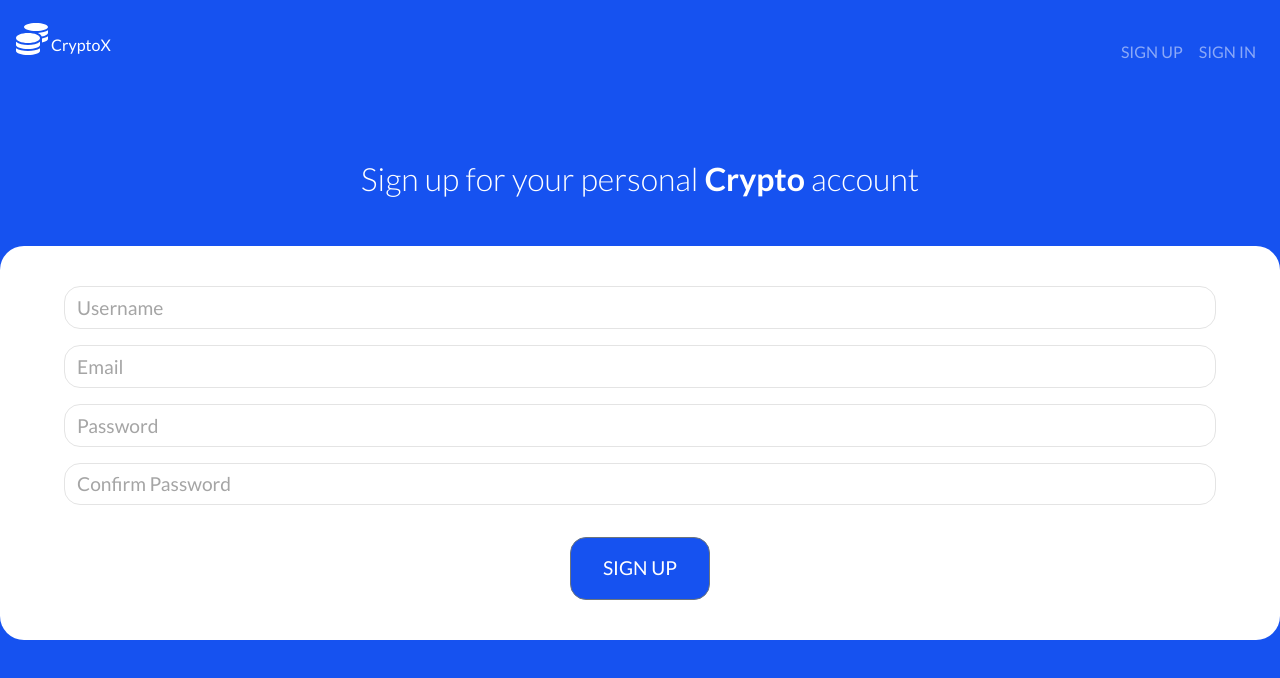
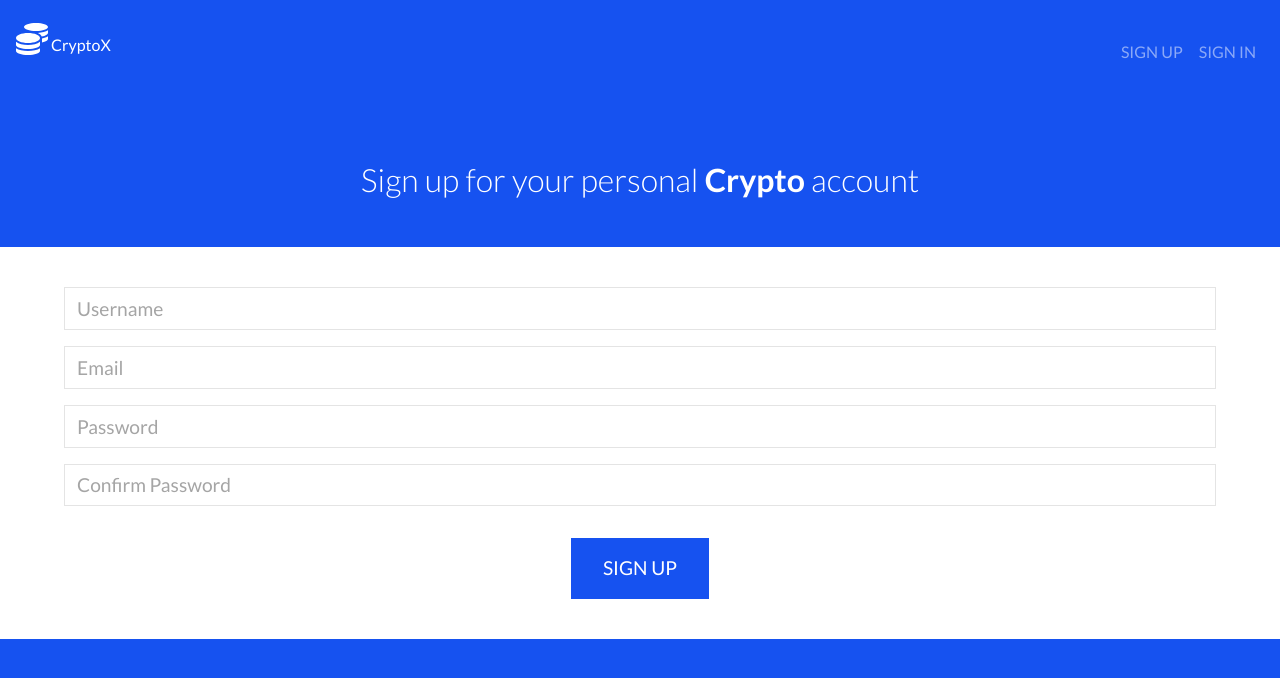
Before and after one commit to Kasjan4/CryptoX, a React app: page /signup in a window 1280 px wide. Shown: the top 678 px of the page. Built offline with nearby package versions, Linux system fonts and the light colour scheme.

Commit message:
Ready for deployment

```diff
--- a/frontend/components/Navbar.js
+++ b/frontend/components/Navbar.js
@@ -26,7 +26,7 @@ const Navbar = (props) => {
 
     <div className="nav-logo">{logo} CryptoX</div>
 
-    <button className="navbar-toggler ml-auto" type="button" data-toggle="collapse" data-target="#navbarResponsive">
+    <button className="navbar-toggler custom-toggler ml-auto" type="button" data-toggle="collapse" data-target="#navbarResponsive">
       <span className="navbar-toggler-icon"></span>
     </button>
 
--- a/frontend/styles/style.css
+++ b/frontend/styles/style.css
@@ -157,6 +157,10 @@ nav {
   z-index: 999 !important;
 }
 
+.custom-toggler {
+  border-color: rgb(255, 255, 255, 0.7) !important;
+}
+
 .navbar-nav {
   margin-top: 1.5rem !important;
 
@@ -213,14 +217,14 @@ form {
   align-items: center;
   justify-content: center;
   background-color: white;
-  border-radius: 1.5rem;
+  /* border-radius: 1.5rem; */
   padding: 2.5rem 0 2.5rem 0;
   width: 100vw;
 }
 
 input {
   font-size: 1.2rem !important;
-  border-radius: 1rem !important;
+  border-radius: 0 !important;
   border: none !important;
   font-weight: 500 !important;
 }
@@ -245,7 +249,6 @@ input::placeholder {
 
 
 .form-control:hover {
-  border-color: white !important;
   background-color: rgb(30, 119, 235);
 }
 
@@ -255,8 +258,8 @@ input::placeholder {
 
 .btn-secondary {
   margin-top: 1rem;
-  /* border: 1px solid rgb(255, 255, 255, 0.5); */
-  border-radius: 1rem;
+  border: 0;
+  border-radius: 0;
   text-transform: uppercase;
   font-weight: 500;
   font-size: 1.2rem;
@@ -268,8 +271,8 @@ input::placeholder {
 }
 
 .btn-secondary:hover {
-  /* border: 1px solid rgba(11, 92, 197, 0); */
-  background-color: rgba(11, 92, 197, 0.5);
+  border: 0;
+  background-color: #4d7bf1;
 }
 
 .btn-secondary:focus {
@@ -391,7 +394,7 @@ input::placeholder {
   align-items: center;
   width: 100vw;
   background-color: white;
-  border-radius: 1.5rem;
+  border-radius: 0;
   padding: 2.5rem 0 2.5rem 0;
   margin-top: 5rem;
 }
@@ -510,7 +513,7 @@ input::placeholder {
   font-size: .6rem !important;
   padding: .2rem !important;
   margin: 0 !important;
-  border-radius: 1rem !important;
+  border-radius: 0 !important;
   margin: 0 .5rem 0 .5rem !important;
 }
 
```
